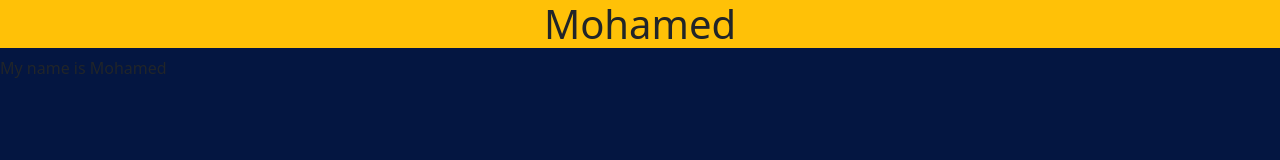
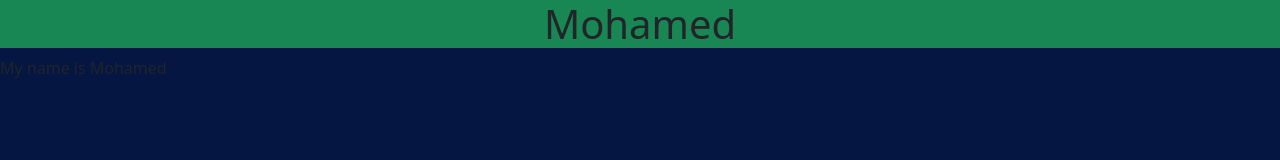
Before and after one commit to msheik695/HCI_FinalProject, a plain HTML site: page HCI_Final/index.html in a window 1280 px wide. Drawn offline with Linux system fonts and the light colour scheme.

Commit message:
changed head bg

```diff
--- a/HCI_Final/index.html
+++ b/HCI_Final/index.html
@@ -9,7 +9,7 @@
     <title>Document</title>
 </head>
 <body class="">
-    <h1 class="bg-warning text-dark text-center">Mohamed</h1>
+    <h1 class="bg-success text-dark text-center">Mohamed</h1>
 
 
     <p>My name is Mohamed</p>
```
